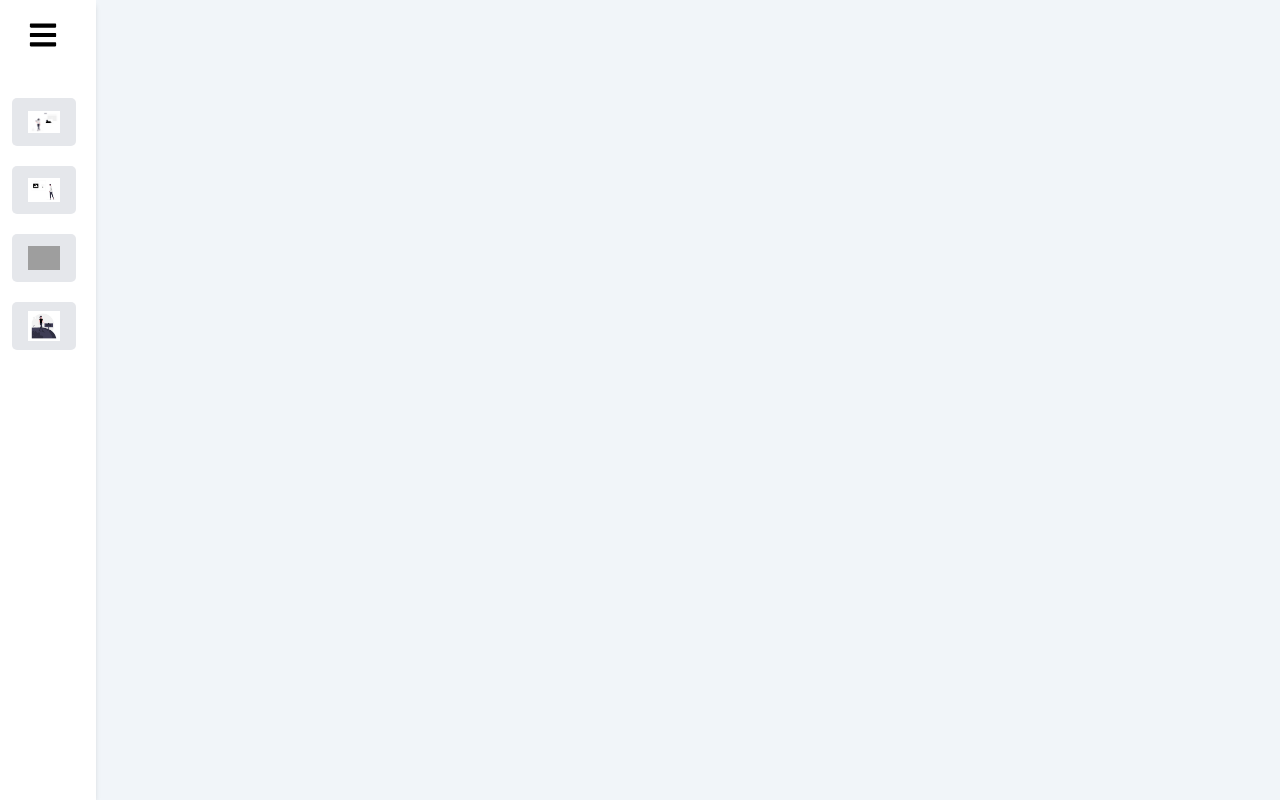
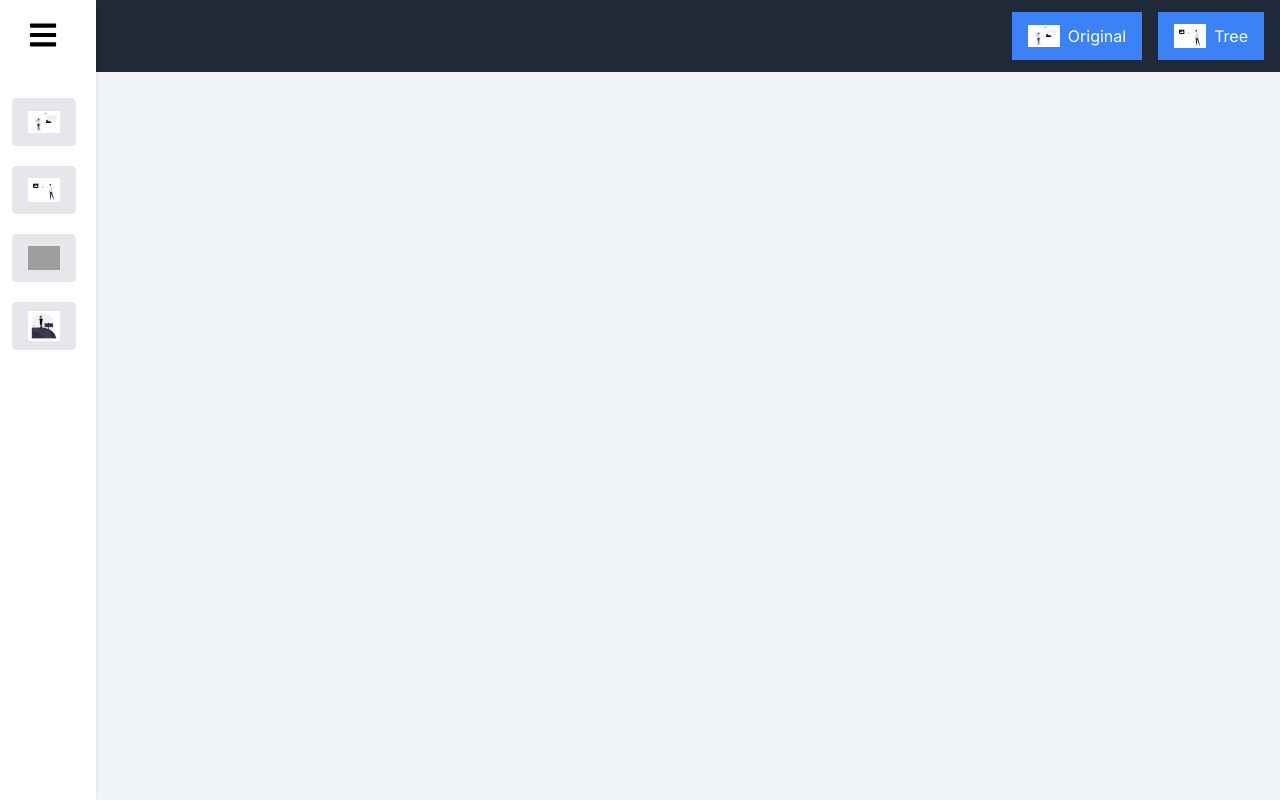
Before and after one commit to Bifrost-Builders/MyndaAlbum-appid, a Next.js app in the folder my-app/: page /secure in a window 1280 px wide. Built offline with nearby package versions, Linux system fonts and the light colour scheme; grey boxes are pictures that could not be loaded.

Commit message:
topNav test

```diff
--- a/my-app/src/app/components/userUi/imageUi/handleImage.tsx
+++ b/my-app/src/app/components/userUi/imageUi/handleImage.tsx
@@ -79,7 +79,7 @@ function App() {
                     />
                 </div>
             </section>
-            <div className="h-full w-full my-3">
+            <div className="absolute top-[80px] left-0 right-0 bottom-0 px-10 py-5" style={{ zIndex: -100 }}>
                 <h1 className="font-semibold text-lg my-1">Your selected images</h1>
 
           {files.length === 0 ?
--- a/my-app/src/app/components/userUi/leftSideNav.tsx
+++ b/my-app/src/app/components/userUi/leftSideNav.tsx
@@ -7,7 +7,6 @@ import Image from 'next/image';
 import clsx from 'clsx';
 import { usePathname } from 'next/navigation';
 
-// Ensure these images have transparent backgrounds
 import undraw_sweet_home_dkhr from '@/app/public/undraw_Upload_image_re_svxx.png';
 import undraw_Edit_photo_re_ton4 from '@/app/public/undraw_Edit_photo_re_ton4.png';
 import undraw_add_friends_re_3xte from '@/app/public/undraw_add_friends_re_3xte.png';
@@ -54,7 +53,7 @@ const Sidebar = () => {
             initial={isOpen ? 'open' : 'closed'}
             animate={isOpen ? 'open' : 'closed'}
             variants={sidebarVariants}
-            className="flex h-screen z-40 shadow-md transition-width bg-white"
+            className={clsx("flex h-screen z-40 shadow-md transition-width bg-white fixed")}
         >
             <motion.nav
                 className="flex flex-col items-center px-3 py-5"
--- a/my-app/src/app/components/userUi/sidebar.tsx
+++ b/my-app/src/app/components/userUi/sidebar.tsx
@@ -4,7 +4,7 @@ import Image from "next/image";
 import clsx from "clsx";
 import { usePathname } from "next/navigation";
 
-import undraw_sweet_home_dkhr from "@/app/public/undraw_Upload_image_re_svxx.png"; // Corrected path
+import undraw_sweet_home_dkhr from "@/app/public/undraw_Upload_image_re_svxx.png";
 import undraw_Edit_photo_re_ton4 from "@/app/public/undraw_Edit_photo_re_ton4.png";
 import undraw_add_friends_re_3xte from "@/app/public/undraw_add_friends_re_3xte.png";
 
@@ -41,7 +41,7 @@ export default function SideBar() {
                             href={item.route}
                             key={item.label}
                             className={clsx(
-                                "p-1 rounded-[5px] flex items-center gap-4", // Horizontal alignment
+                                "p-1 rounded-[5px] flex items-center gap-4",
                                 {
                                     "bg-blue-500": isActive,
                                 }
--- /dev/null
+++ b/my-app/src/app/components/userUi/topNav.tsx
@@ -0,0 +1,69 @@
+import Link from "next/link";
+import Image from "next/image";
+import clsx from "clsx";
+import { usePathname } from "next/navigation";
+
+import undraw_sweet_home_dkhr from "@/app/public/undraw_Upload_image_re_svxx.png";
+import undraw_Edit_photo_re_ton4 from "@/app/public/undraw_Edit_photo_re_ton4.png";
+import undraw_add_friends_re_3xte from "@/app/public/undraw_add_friends_re_3xte.png";
+
+const topNavLinks = [
+    {
+        imgPath: undraw_sweet_home_dkhr,
+        route: "/secure",
+        label: "Original",
+    },
+    {
+        imgPath: undraw_Edit_photo_re_ton4,
+        route: "/secure",
+        label: "Tree",
+    },
+];
+
+const TopNav = () => {
+    const pathName = usePathname();
+    return (
+        <nav className="fixed top-0 left-0 w-full bg-gray-800 text-white px-4 py-3">
+            <div className="flex justify-between items-center">
+                <Link href="/" className="cursor-pointer">
+                    <h1>Horizon</h1>
+                </Link>
+
+                <div className="flex gap-4">
+                    {topNavLinks.map((item) => {
+                        const isActive = pathName === item.route;
+                        return (
+                            <Link
+                                href={item.route}
+                                key={item.label}
+                                className={clsx(
+                                    "flex items-center gap-2 px-4 py-3",
+                                    {
+                                        "bg-blue-500": isActive,
+                                    }
+                                )}
+                            >
+                                <Image
+                                    src={item.imgPath}
+                                    alt={item.label}
+                                    width={32}
+                                    height={32}
+                                />
+                                <p className={clsx(
+                                    'text-slate-100',
+                                    {
+                                        "text-white": isActive === true
+                                    }
+                                )}>
+                                    {item.label}
+                                </p>
+                            </Link>
+                        );
+                    })}
+                </div>
+            </div>
+        </nav>
+    );
+};
+
+export default TopNav;
--- a/my-app/src/app/secure/addalbum/page.tsx
+++ b/my-app/src/app/secure/addalbum/page.tsx
@@ -1,13 +1,24 @@
-import LeftSideNav from '../../components/userUi/leftSideNav'
-import HandleImage from "@/app/components/userUi/imageUi/handleImage"
-import Image from "next/image"
+'use client';
+import LeftSideNav from '../../components/userUi/leftSideNav';
+import HandleImage from "@/app/components/userUi/imageUi/handleImage";
+import Image from "next/image";
+import TopNav from '@/app/components/userUi/topNav';
+import SideBar from '@/app/components/userUi/sidebar';
+
 export default function addAlbumPage() {
     return (
-        <section className="min-h-screen flex h-full bg-white">
+        <section className="relative min-h-screen h-full grid grid-cols-[4.5rem_auto_1fr]">
             <LeftSideNav />
-            <div className='h-full w-full px-10 py-5 flex flex-col justify-center item-center'>
-                <h1 className="text-2xl font-bold">Welcome to add album page</h1>
-                <HandleImage />
+            <TopNav />
+            <SideBar />
+            <div className='absolute top-1/2 left-1/2 transform -translate-x-1/2 -translate-y-1/2 z-10'>
+                <div className="px-20 py-5 flex flex-col justify-center items-center">
+                    <h1 className="text-2xl font-bold mb-4">Welcome to add album page</h1>
+                    <h1>Images:</h1>
+                    <div className="mt-8" style={{ marginTop: "150px" }}>
+                        <HandleImage/>
+                    </div>
+                </div>
             </div>
         </section>
     )
--- a/my-app/src/app/secure/page.tsx
+++ b/my-app/src/app/secure/page.tsx
@@ -1,15 +1,19 @@
-
+'use client';
 import LeftSideNav from "../components/userUi/leftSideNav"
 import SideBar from "../components/userUi/sidebar"
+import TopNav from "../components/userUi/topNav"
 
 export default function UserPage() {
     return (
         <main className="min-h-screen h-full grid grid-cols-[4.5rem_1fr]">
+            <TopNav />
             <LeftSideNav />
+            <SideBar />
+            <div>
+                <section className="h-screen w-full bg-slate-100">
 
-            <section className="h-screen w-full bg-slate-100">
-
-            </section>
+                </section>
+            </div>
 
         </main>
     )
```
